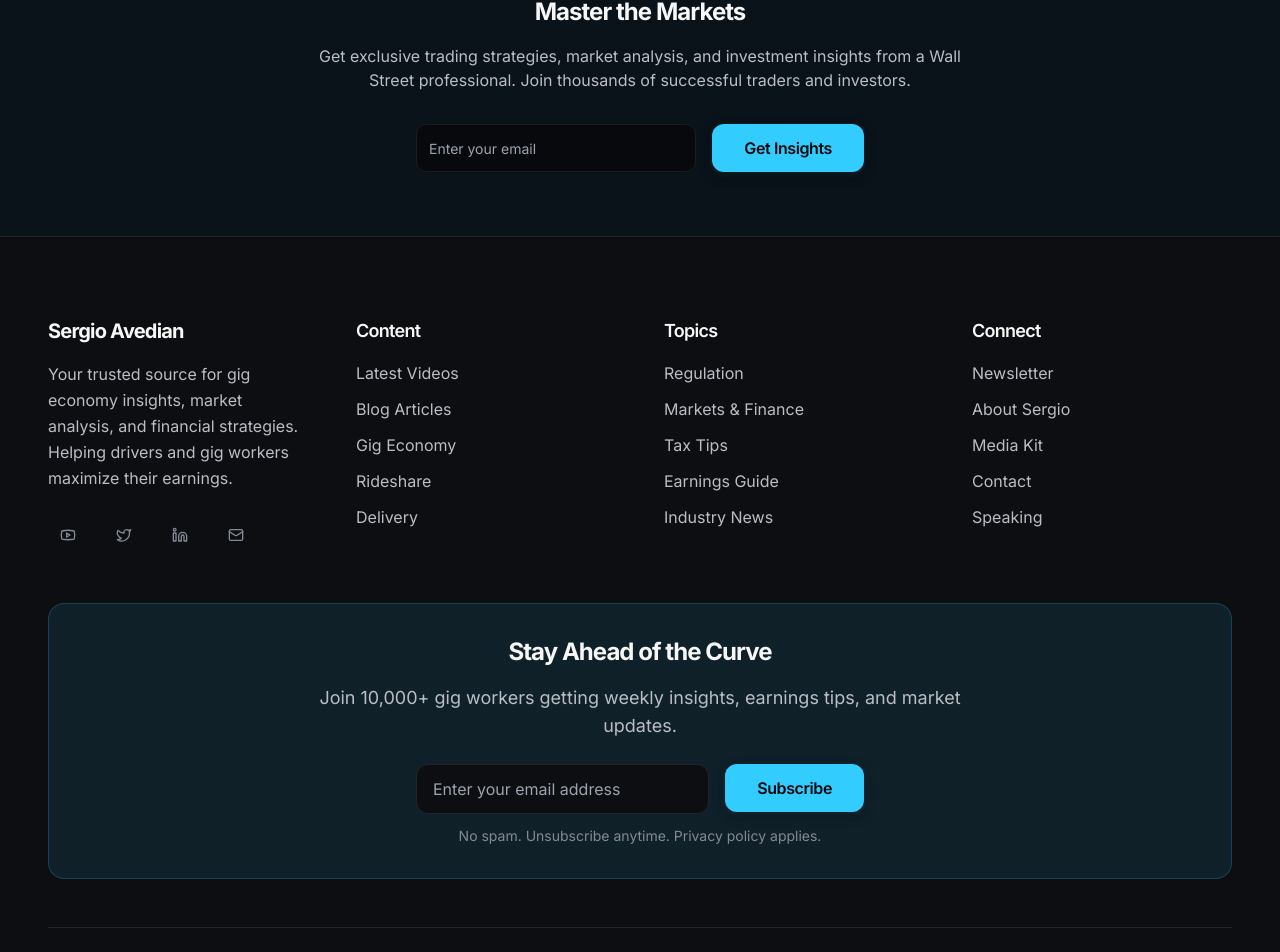
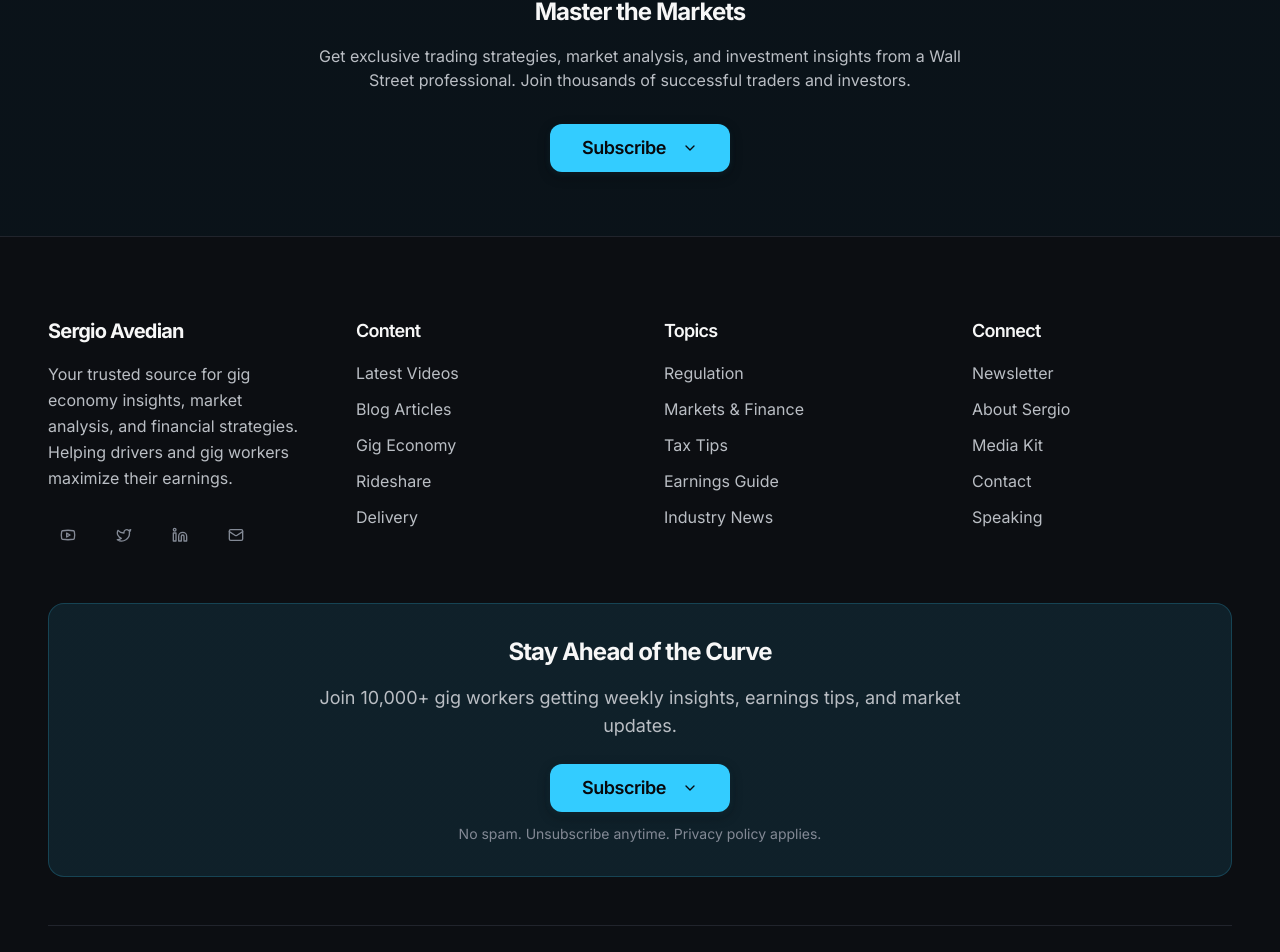
Before and after one commit to headyradio/sergio-avedian-next, a React (Vite) app: page /blog in a window 1280 px wide. Shown: the part 1078-2030 px from the top of the page. Built offline with nearby package versions, Linux system fonts and the light colour scheme; no server answers; the database is empty.

Commit message:
Update hero sections with new subscribe button

```diff
--- a/src/components/CMSBlogSection.tsx
+++ b/src/components/CMSBlogSection.tsx
@@ -3,6 +3,7 @@ import { Card } from "@/components/ui/card";
 import { Calendar, Clock, ArrowRight, User } from "lucide-react";
 import { Link } from "react-router-dom";
 import { useBlogPosts, useFeaturedBlogPosts, CMSBlogPost } from "@/hooks/useSupabaseCMS";
+import SubscribeDropdown from "@/components/SubscribeDropdown";
 
 // Loading skeleton component
 const BlogCardSkeleton = () => (
@@ -177,15 +178,12 @@ const CMSBlogSection = () => {
             Get exclusive trading strategies and market analysis delivered directly to your inbox.
             Join thousands of successful traders and investors.
           </p>
-          <div className="flex flex-col sm:flex-row gap-4 max-w-md mx-auto">
-            <input
-              type="email"
-              placeholder="Enter your email"
-              className="flex-1 px-6 py-3 bg-input border border-border rounded-lg text-text-primary placeholder:text-text-muted focus:outline-none focus:ring-2 focus:ring-primary"
+          <div className="flex justify-center">
+            <SubscribeDropdown
+              variant="cta"
+              size="lg"
+              className="text-lg px-8 py-4 font-semibold"
             />
-            <Button className="cta-electric px-8 py-3 font-semibold">
-              Get Insights
-            </Button>
           </div>
         </div>
       </div>
--- a/src/components/Footer.tsx
+++ b/src/components/Footer.tsx
@@ -1,5 +1,6 @@
 import { Button } from "@/components/ui/button";
 import { Youtube, Twitter, Linkedin, Mail } from "lucide-react";
+import SubscribeDropdown from "@/components/SubscribeDropdown";
 
 const Footer = () => {
   const currentYear = new Date().getFullYear();
@@ -97,15 +98,12 @@ const Footer = () => {
             <p className="text-lg text-text-secondary mb-6">
               Join 10,000+ gig workers getting weekly insights, earnings tips, and market updates.
             </p>
-            <div className="flex flex-col sm:flex-row gap-4 max-w-md mx-auto">
-              <input
-                type="email"
-                placeholder="Enter your email address"
-                className="flex-1 px-4 py-3 border border-card-border rounded-lg bg-card text-card-foreground focus:ring-2 focus:ring-primary focus:border-transparent"
+            <div className="flex justify-center">
+              <SubscribeDropdown
+                variant="cta"
+                size="lg"
+                className="text-lg px-8 py-4"
               />
-              <Button variant="cta" size="lg">
-                Subscribe
-              </Button>
             </div>
             <p className="text-sm text-text-muted mt-3">
               No spam. Unsubscribe anytime. Privacy policy applies.
--- a/src/components/VideoGrid.tsx
+++ b/src/components/VideoGrid.tsx
@@ -2,6 +2,7 @@ import { Button } from "@/components/ui/button";
 import { Play, Clock, Eye } from "lucide-react";
 import { useEffect, useState } from "react";
 import { supabase } from "@/integrations/supabase/client";
+import SubscribeDropdown from "@/components/SubscribeDropdown";
 
 interface Video {
   id: string;
@@ -229,15 +230,12 @@ const VideoGrid = () => {
           <p className="text-lg text-text-secondary mb-8 max-w-2xl mx-auto">
             Get notified when new videos drop. Join thousands of gig workers who stay ahead of the curve.
           </p>
-          <div className="flex flex-col sm:flex-row gap-4 max-w-md mx-auto">
-            <input
-              type="email"
-              placeholder="Enter your email"
-              className="flex-1 px-4 py-3 border border-card-border rounded-lg bg-card text-card-foreground focus:ring-2 focus:ring-primary focus:border-transparent"
+          <div className="flex justify-center">
+            <SubscribeDropdown
+              variant="cta"
+              size="lg"
+              className="text-lg px-8 py-4"
             />
-            <Button variant="cta" size="lg">
-              Subscribe
-            </Button>
           </div>
         </div>
       </div>
--- a/src/pages/CMSBlogListPage.tsx
+++ b/src/pages/CMSBlogListPage.tsx
@@ -7,6 +7,7 @@ import Navigation from "@/components/Navigation";
 import Footer from "@/components/Footer";
 import { useBlogPosts, useCategories } from "@/hooks/useSupabaseCMS";
 import { Search, Calendar, Clock, ArrowRight, Filter } from "lucide-react";
+import SubscribeDropdown from "@/components/SubscribeDropdown";
 
 const CMSBlogListPage = () => {
   const [searchTerm, setSearchTerm] = useState("");
@@ -249,15 +250,12 @@ const CMSBlogListPage = () => {
               Get exclusive trading strategies, market analysis, and investment insights from a Wall Street professional.
               Join thousands of successful traders and investors.
             </p>
-            <div className="flex flex-col sm:flex-row gap-4 max-w-md mx-auto">
-              <Input
-                type="email"
-                placeholder="Enter your email"
-                className="flex-1 h-12"
+            <div className="flex justify-center">
+              <SubscribeDropdown
+                variant="cta"
+                size="lg"
+                className="text-lg px-8 py-4"
               />
-              <Button variant="cta" size="lg" className="h-12">
-                Get Insights
-              </Button>
             </div>
           </div>
         </div>
```
